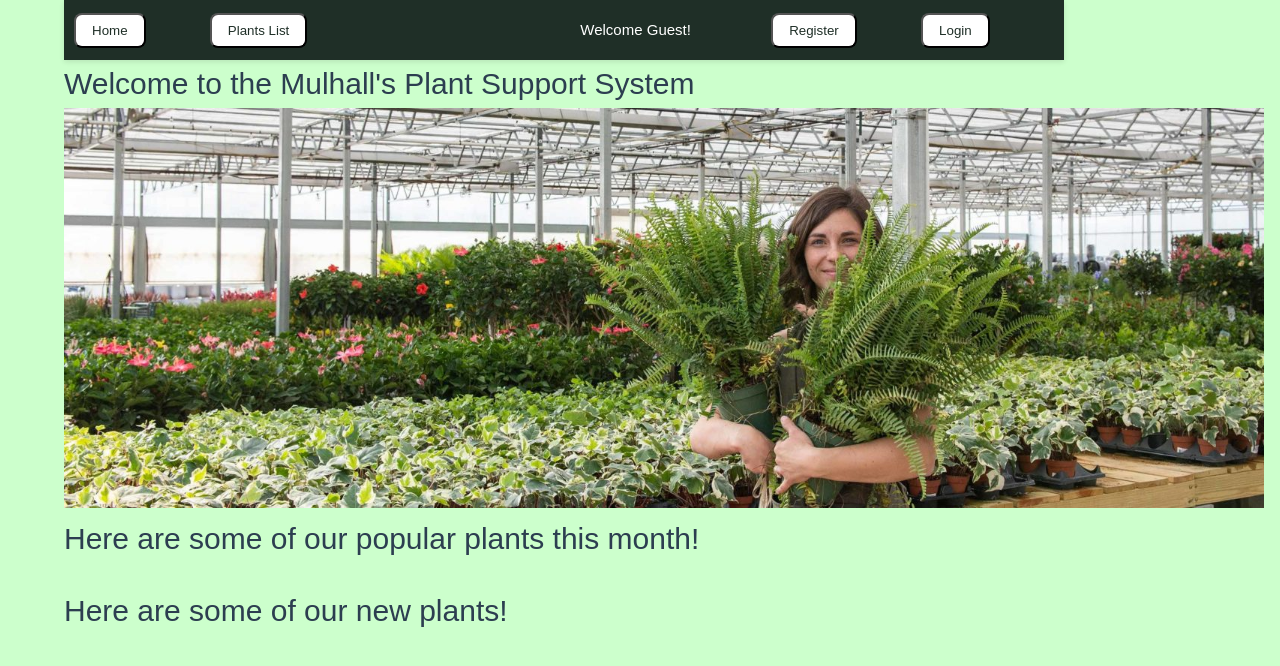
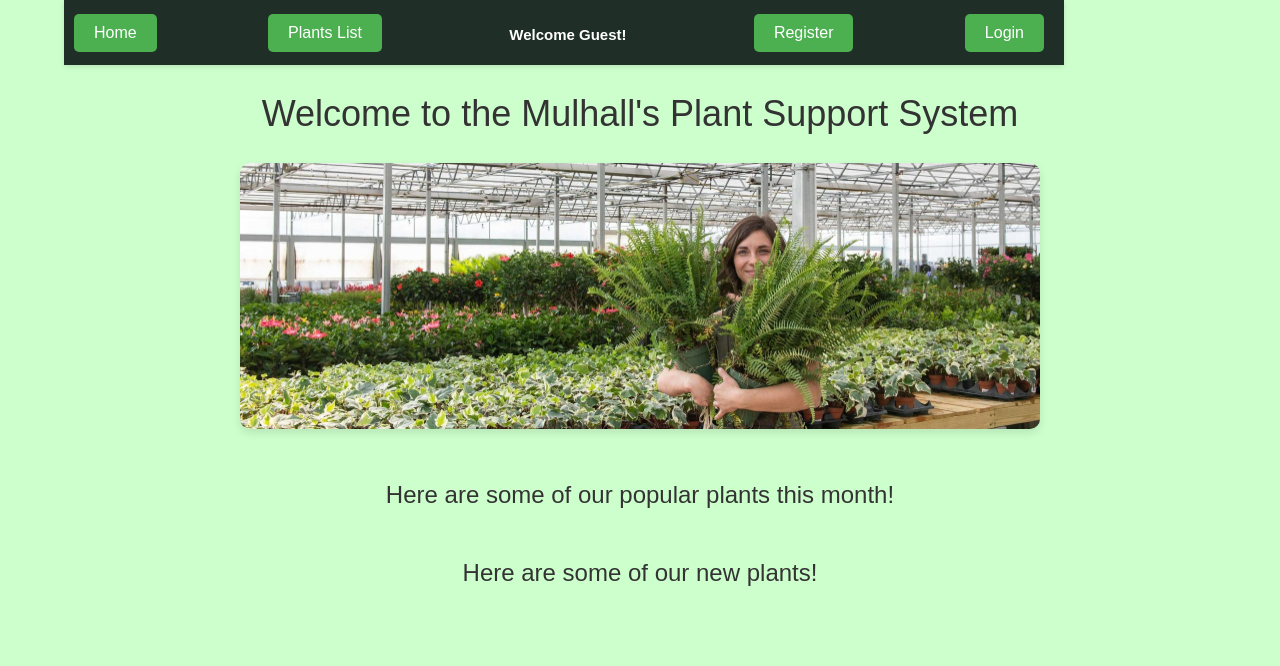
Before and after one commit to ahruska12/Mulhalls_nursery, a Vue app in the folder front_end/mulhalls_front/: page / in a window 1280 px wide. Shown: the top 666 px of the page. Built offline with nearby package versions, Linux system fonts and the light colour scheme; no server answers.

Commit message:
Updated Styling on Multiple Pages
Changed nav bar buttons, updated homepage, moved search bar lower from top, updated plant detail page

```diff
--- a/front_end/mulhalls_front/src/App.vue
+++ b/front_end/mulhalls_front/src/App.vue
@@ -1,16 +1,15 @@
 <template>
   <div id="app">
     <nav>
-      <ul>
-        <li><button @click="Home">Home</button></li>
-        <li><button @click="PlantList">Plants List</button></li>
-        <li><button v-if="isEmpl" @click="Questions">Questions</button></li>
-        <li><button v-if="isEmpl" @click="addPlant">Add Plants</button></li>
-        <li><div v-if="isLoggedIn" class="username">Welcome {{username}}!</div></li>
-        <li><div v-if="!isLoggedIn" class="username">Welcome Guest!</div></li>
-        <li><button v-if="!isLoggedIn" @click="Register">Register</button></li>
-        <li><button v-if="!isLoggedIn" @click="Login">Login</button></li>
-        <li><button v-if="isLoggedIn" @click="Logout">Logout</button></li>
+      <ul class="nav-list">
+        <li><button class="nav-button" @click="Home">Home</button></li>
+        <li><button class="nav-button" @click="PlantList">Plants List</button></li>
+        <li v-if="isEmpl"><button class="nav-button" @click="Questions">Questions</button></li>
+        <li v-if="isEmpl"><button class="nav-button" @click="addPlant">Add Plants</button></li>
+        <li><div class="username">Welcome {{ isLoggedIn ? username : 'Guest' }}!</div></li>
+        <li v-if="!isLoggedIn"><button class="nav-button" @click="Register">Register</button></li>
+        <li v-if="!isLoggedIn"><button class="nav-button" @click="Login">Login</button></li>
+        <li v-if="isLoggedIn"><button class="nav-button" @click="Logout">Logout</button></li>
       </ul>
     </nav>
     <router-view></router-view>
@@ -21,22 +20,17 @@
 import { mapState, mapActions } from 'vuex';
 
 export default {
-  name: 'Home',
+  name: 'Navbar',
   computed: {
     ...mapState({
       isLoggedIn: state => state.isLoggedIn,
       isEmpl: state => state.isEmpl,
-      email: state => state.email,
       username: state => state.username,
-      loading: state => state.loading,
-      account_info: state => state.account_info,
     }),
   },
   methods: {
     ...mapActions([
-      'logout', // Action to log out
-      'checkAuth', // Action to check authentication
-      // Add other actions you need to dispatch
+      'logout',
     ]),
     Home() {
       this.$router.push('/');
@@ -57,18 +51,50 @@ export default {
       this.$router.push('/authUser');
     },
     Logout() {
-      this.logout(); // Dispatch the logout action instead of changing data directly
+      this.logout();
     },
   },
-  created() {
-    //doesn't want to work most of the time, might just add this to every page to ensure it works every time a page is loaded
-    //muted for now.....
-    //this.checkAuth();
-  }
 }
 </script>
 
 <style scoped>
 /* Styles for the navigation bar */
+nav {
+  display: flex;
+  justify-content: center; /* Center items horizontally */
+}
+
+.nav-list {
+  list-style-type: none;
+  margin: 0;
+  padding: 0;
+  display: flex;
+}
+
+nav ul li {
+  margin-right: 10px;
+}
+
+.nav-button {
+  background-color: #4CAF50;
+  border: none;
+  color: white;
+  padding: 10px 20px;
+  text-align: center;
+  text-decoration: none;
+  display: inline-block;
+  font-size: 16px;
+  border-radius: 5px;
+  cursor: pointer;
+}
+
+.nav-button:hover {
+  background-color: #45a049;
+}
+
+.username {
+  margin-top: 5px;
+  font-weight: bold;
+}
 
 </style>
--- a/front_end/mulhalls_front/src/components/Home.vue
+++ b/front_end/mulhalls_front/src/components/Home.vue
@@ -1,24 +1,27 @@
 <template>
-  <div>
-    <h1>Welcome to the Mulhall's Plant Support System</h1>
+  <div class="home-container">
+    <h1 class="home-title">Welcome to the Mulhall's Plant Support System</h1>
+    <div class="image-container">
       <!-- Insert your image here -->
-    <img src="../assets/mulhalls_background.jpg" alt="Mulhall's Background" style="width: 1200px; height: auto;">
-    <br>
-    <h1>Here are some of our popular plants this month!</h1>
-    <br>
-    <h1>Here are some of our new plants!</h1>
+      <img src="../assets/mulhalls_background.jpg" alt="Mulhall's Background" class="home-image">
+    </div>
+    <div class="section">
+      <h2 class="section-title">Here are some of our popular plants this month!</h2>
+      <!-- Add content for popular plants -->
+    </div>
+    <div class="section">
+      <h2 class="section-title">Here are some of our new plants!</h2>
+      <!-- Add content for new plants -->
+    </div>
   </div>
 </template>
 
 <script>
 import router from '../router';
- import {APIGetPlants, APIService} from '../http/APIService';
- import {toRaw} from "vue";
+import { APIGetPlants } from '../http/APIService';
 import { mapState, mapActions } from 'vuex';
 
 const plantAPI = new APIGetPlants();
- const apiService = new APIService();
-
 
 export default {
   name: 'Home',
@@ -26,55 +29,75 @@
     ...mapState({
       isLoggedIn: state => state.isLoggedIn,
       isEmpl: state => state.isEmpl,
-      email: state => state.email,
       username: state => state.username,
       loading: state => state.loading,
       account_info: state => state.account_info,
     }),
   },
-   data: () => ({
-     valid: true,
-     //message variable
-     showMsg: '',
-     //list of all plants for main dashboard
-     plant_list: [],
-   }),
+  data() {
+    return {
+      plantList: [],
+    };
+  },
   methods: {
     ...mapActions([
-      'logout', // Action to log out
-      'checkAuth', // Action to check authentication
-      // Add other actions you need to dispatch
+      'checkAuth',
     ]),
-     //list of all plants
-     getPlantList() {
-       plantAPI.getPlantList().then((response) => {
-         this.plant_list = response.data;
-         console.log("plant list", this.plant_list);
-       }).catch(e => {
-         console.error(e);
-       });
+    // Fetch list of all plants
+    async fetchPlants() {
+      try {
+        const response = await plantAPI.getPlantList();
+        this.plantList = response.data;
+        console.log("Plant list:", this.plantList);
+      } catch (error) {
+        console.error("Failed to fetch plants:", error);
       }
     },
-   //these are loaded on refresh
+  },
   mounted() {
-     this.getPlantList();
+    this.fetchPlants();
     this.checkAuth();
   },
-   //these should be loaded on refresh of page
-   created() {
-
-   }
- }
+};
 </script>
 
 <style>
-body {
-  margin: 0; /* Remove default margin */
-  padding: 0; /* Remove default padding */
-  overflow-x: hidden;
+.home-container {
+  padding: 20px;
+  text-align: center;
 }
+
+.home-title {
+  font-size: 36px;
+  margin-bottom: 20px;
+  color: #333; /* Text color */
+}
+
+.image-container {
+  margin-bottom: 40px;
+}
+
+.home-image {
+  width: 100%;
+  max-width: 800px;
+  height: auto;
+  border-radius: 10px;
+  box-shadow: 0 4px 8px rgba(0, 0, 0, 0.1);
+}
+
+.section {
+  margin-bottom: 40px;
+}
+
+.section-title {
+  font-size: 24px;
+  margin-bottom: 10px;
+  color: #333; /* Text color */
+  font-family: 'Montserrat', sans-serif; /* Modern font */
+
+}
+
 #app {
   background-color: rgb(204, 255, 204);
 }
-
 </style>
--- a/front_end/mulhalls_front/src/components/PlantList.vue
+++ b/front_end/mulhalls_front/src/components/PlantList.vue
@@ -108,6 +108,10 @@ export default {
 </script>
 
 <style>
+.plant-list-search {
+  margin-top: 50px; /* Add margin to the top */
+}
+
 .plant-image {
   width: 200px;
   height: 200px;
--- a/front_end/mulhalls_front/src/components/product/PlantDetail.vue
+++ b/front_end/mulhalls_front/src/components/product/PlantDetail.vue
@@ -1,139 +1,183 @@
 <template>
   <div class="main-container">
     <div class="plant-detail-card">
-    <h1>{{plant.plant_name}}</h1>
-    <br>
-    <p>{{plant.plant_type}}</p>
-    <br>
-    <p>{{plant.plant_type}}</p>
-    <br>
-    <p>{{plant.plant_description}}</p>
+      <h1>{{ plant.plant_name }}</h1>
+      <p class="plant-type">{{ plant.plant_type }}</p>
+      <p class="plant-description">{{ plant.plant_description }}</p>
       <img :src="getImageUrl(plant.plant_picture)" :alt="plant.plant_name" class="plant-picture">
       <div v-if="isLoggedIn">
-      <button @click="askQuestion()">{{question_msg}}</button>
-      <div v-if="beingAsked">
-        <p>{{question}}</p>
-        <input v-model="question" placeholder="What's your question?"/>
-        <button @click="submitQuestion(plant.plant_id)">Send</button>
+        <button @click="toggleQuestionForm" class="question-button">{{ questionButtonLabel }}</button>
+        <div v-if="isAskingQuestion" class="question-form">
+          <input v-model="question" placeholder="Ask a question..." class="question-input">
+          <button @click="submitQuestion(plant.plant_id)" class="submit-button">Submit</button>
         </div>
       </div>
     </div>
   </div>
+
   <div class="main-container">
     <h1>Frequently Asked Questions</h1>
-  <div class="frequent_questions-card">
-    <div v-for="quest in questions" :key="question.question_id" class="card">
-      <p>{{quest.question}}</p>
-      <p>Expert Answer :</p>
-      <p>{{quest.answer}}</p>
+    <div class="frequent-questions-card">
+      <div v-for="question in questions" :key="question.question_id" class="faq-card">
+        <p class="question">{{ question.question }}</p>
+        <p class="answer">Expert Answer: {{ question.answer }}</p>
       </div>
     </div>
   </div>
 </template>
 
 <script>
-import {mapActions, mapState} from "vuex";
-import {APIGetPlants} from "@/http/APIService.js";
-import {APIQuestions} from "@/http/APIService.js";
+import { mapActions, mapState } from "vuex";
+import { APIGetPlants } from "@/http/APIService.js";
+import { APIQuestions } from "@/http/APIService.js";
+
 const plantAPI = new APIGetPlants();
-const questAPI = new APIQuestions()
+const questAPI = new APIQuestions();
 
 export default {
   name: "PlantDetail",
-  data: () => ({
-    question_msg: "Ask A Question!",
-    //dont think we will need this
-    plant_id: "",
-    //current plant
+  data() {
+    return {
       plant: {},
-    //answered questions for plant (FAQ)
-    questions: {},
-    //if a question is being asked currently
-    beingAsked: false,
-    //current question - customer_id, plant_id, question
-    question_info: {'customer': "",
-                    'plant': "",
-                    'question': ""},
-    //question holder
+      questions: [],
+      isAskingQuestion: false,
       question: "",
-    //used to store any sys messages
-    msg: "",
-  }),
+      questionButtonLabel: "Ask A Question",
+    };
+  },
   computed: {
     ...mapState({
       isLoggedIn: state => state.isLoggedIn,
       isEmpl: state => state.isEmpl,
-      email: state => state.email,
-      username: state => state.username,
-      loading: state => state.loading,
       account_info: state => state.account_info,
     }),
   },
   methods: {
     ...mapActions([
-      'logout', // Action to log out
-      'checkAuth', // Action to check authentication
-      // Add other actions you need to dispatch
+      "checkAuth",
     ]),
     async getPlantInfo() {
-      const plant_id = this.$route.params.plant_id;
-      const pResult = await plantAPI.getPlantByID(plant_id)
-      const qResult = await questAPI.findQuestionByPlant(plant_id)
-      this.plant = pResult.data;
-      this.questions = qResult.data;
-      console.log("plant: ", this.plant)
-      console.log("quest: ", this.questions)
-    },
-    askQuestion() {
-      console.log(this.beingAsked)
-      this.beingAsked = !this.beingAsked;
-      if (this.beingAsked) {
-        this.question_msg = "Cancel!";
-      }
-      else {
-        this.question_msg = "Ask A Question!";
-      }
+      const plantId = this.$route.params.plant_id;
+      const plantResponse = await plantAPI.getPlantByID(plantId);
+      const questionResponse = await questAPI.findQuestionByPlant(plantId);
+      this.plant = plantResponse.data;
+      this.questions = questionResponse.data;
     },
     getImageUrl(relativePath) {
       return `http://127.0.0.1:8000${relativePath}`;
     },
-    submitQuestion(plant_id) {
+    toggleQuestionForm() {
+      this.isAskingQuestion = !this.isAskingQuestion;
+      this.questionButtonLabel = this.isAskingQuestion ? "Cancel" : "Ask A Question";
+    },
+    submitQuestion(plantId) {
       if (this.isEmpl) {
-        this.msg = "Employees cannot submit questions!"
-      }
-      else {
-        this.question_info.customer = this.account_info.customer_id;
-        this.question_info.plant = plant_id;
-        this.question_info.question = this.question;
-        console.log("quest info: ", this.question_info)
-        questAPI.askQuestion(this.question_info)
+        this.msg = "Employees cannot submit questions!";
+      } else {
+        const questionInfo = {
+          customer: this.account_info.customer_id,
+          plant: plantId,
+          question: this.question,
+        };
+        questAPI.askQuestion(questionInfo)
           .then(response => {
             console.log("Question submitted successfully:", response);
           })
-        //reset question info
-        this.question_info.customer = "";
-        this.question_info.plant = "";
-        this.question_info.question = "";
-        //reset question flags
-        this.beingAsked = false;
+          .catch(error => {
+            console.error("Error submitting question:", error);
+          });
+        this.isAskingQuestion = false;
         this.question = "";
-        this.question_msg = "Ask A Question!"
+        this.questionButtonLabel = "Ask A Question";
       }
-    }
+    },
   },
   mounted() {
     this.checkAuth();
     this.getPlantInfo();
-  }
-}
-
+  },
+};
 </script>
 
 <style scoped>
+.main-container {
+  margin-top: 20px;
+  padding: 20px;
+  background-color: #f0f8f6; /* Light green background */
+}
+
+.plant-detail-card {
+  border: 2px solid #82c785; /* Light green border */
+  border-radius: 10px;
+  padding: 20px;
+  text-align: center;
+  background-color: #fff; /* White background */
+}
+
+.plant-type {
+  font-style: italic;
+  color: #888;
+}
+
+.plant-description {
+  margin-top: 20px;
+}
 
 .plant-picture {
-  width: 700px;
-  height: 500px;
-  object-fit: cover; /* Maintain aspect ratio and crop if necessary */
+  width: 100%;
+  max-width: 500px;
+  height: auto;
+  border-radius: 10px;
+  margin-top: 20px;
+}
+
+.question-button {
+  margin-top: 20px;
+  padding: 10px 20px;
+  background-color: #007bff;
+  color: white;
+  border: none;
+  border-radius: 5px;
+  cursor: pointer;
+}
+
+.question-form {
+  margin-top: 20px;
+}
+
+.question-input {
+  width: 70%;
+  padding: 10px;
+  border: 1px solid #ccc;
+  border-radius: 5px;
+}
+
+.submit-button {
+  margin-top: 10px;
+  padding: 10px 20px;
+  background-color: #28a745;
+  color: white;
+  border: none;
+  border-radius: 5px;
+  cursor: pointer;
+}
+
+.frequent-questions-card {
+  margin-top: 40px;
+}
+
+.faq-card {
+  background-color: #f9f9f9;
+  border-radius: 10px;
+  padding: 20px;
+  margin-bottom: 20px;
+}
+
+.question {
+  font-weight: bold;
+}
+
+.answer {
+  color: #888;
 }
 </style>
```
Lines whose indentation alone changed are shown as unchanged.
